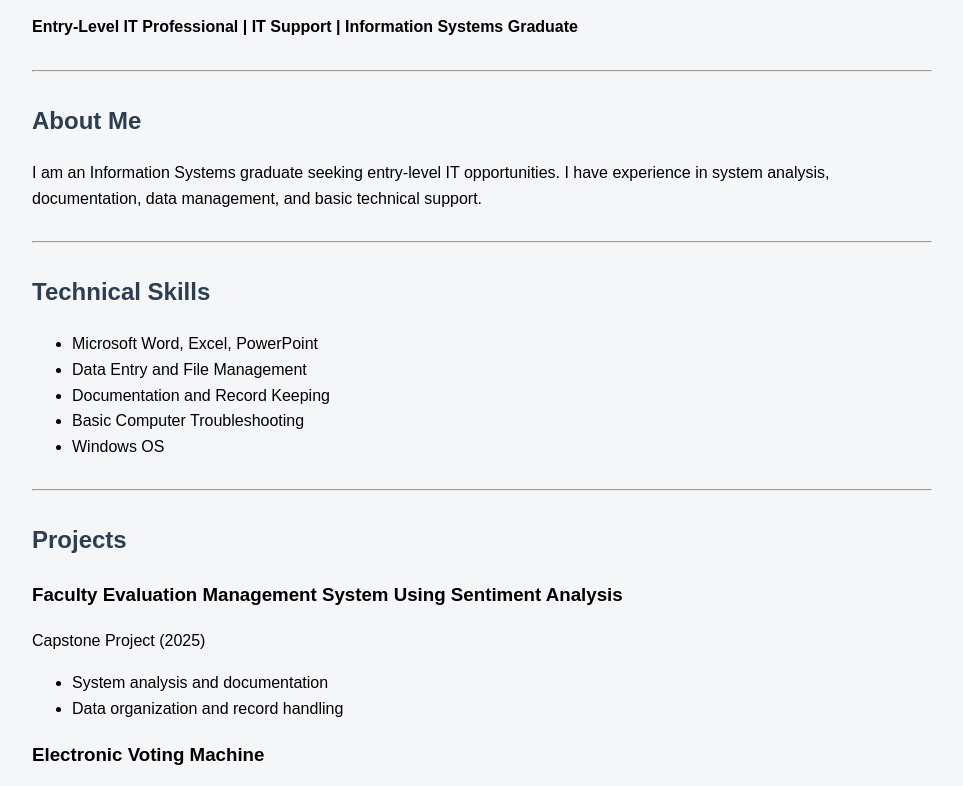
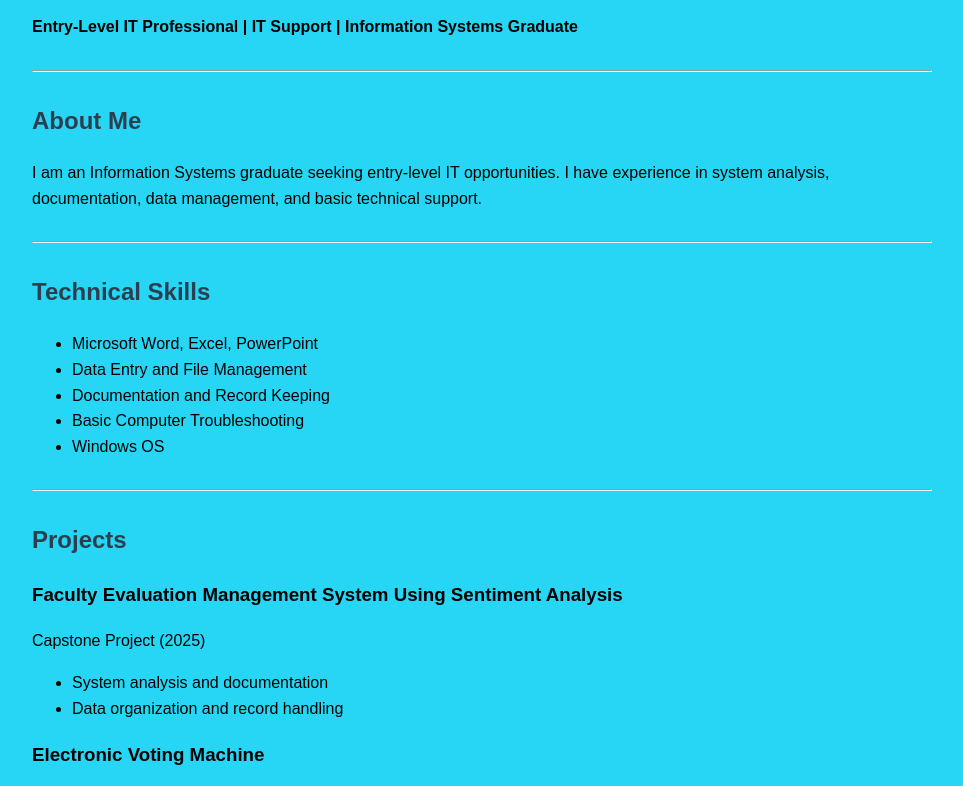
Before and after one commit to jeremietorres05/jeremietorres05.github.io, a plain HTML site: page index.html in a window 1280 px wide. Shown: the part 100-886 px from the top of the page, without its empty margins (158-1121 px from the left). Drawn offline with Linux system fonts and the light colour scheme.

Commit message:
Update index.html

```diff
--- a/index.html
+++ b/index.html
@@ -10,7 +10,7 @@
       margin: auto;
       padding: 20px;
       line-height: 1.6;
-      background-color: #f4f6f8;
+      background-color: #27D6F5;
     }
     h1, h2 {
       color: #2c3e50;
```
